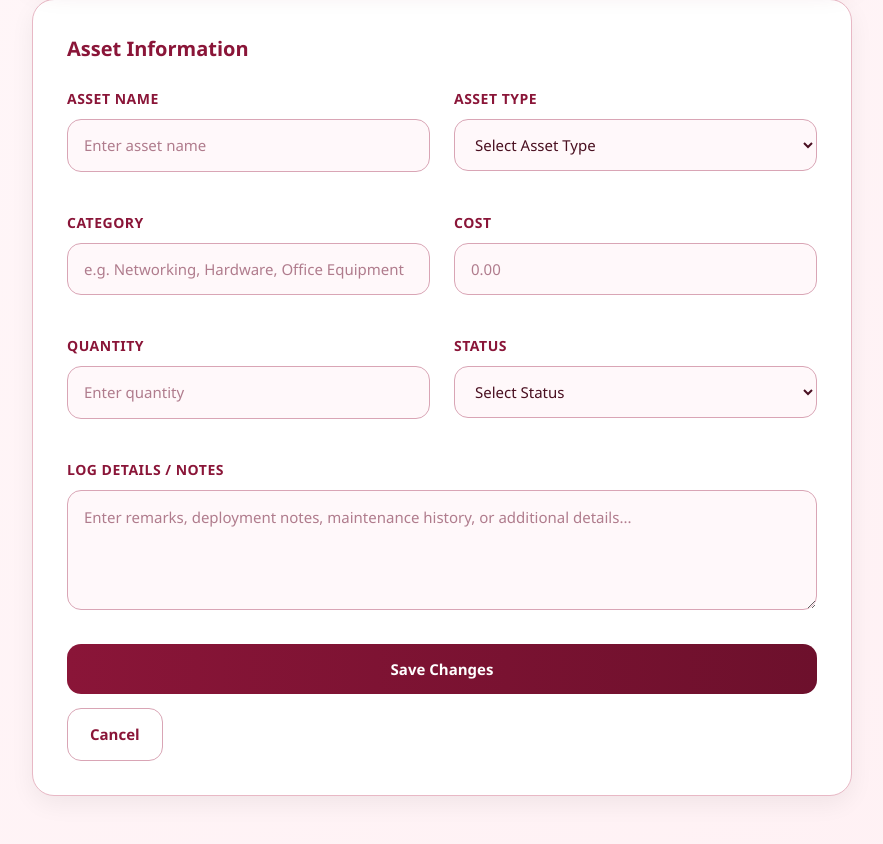
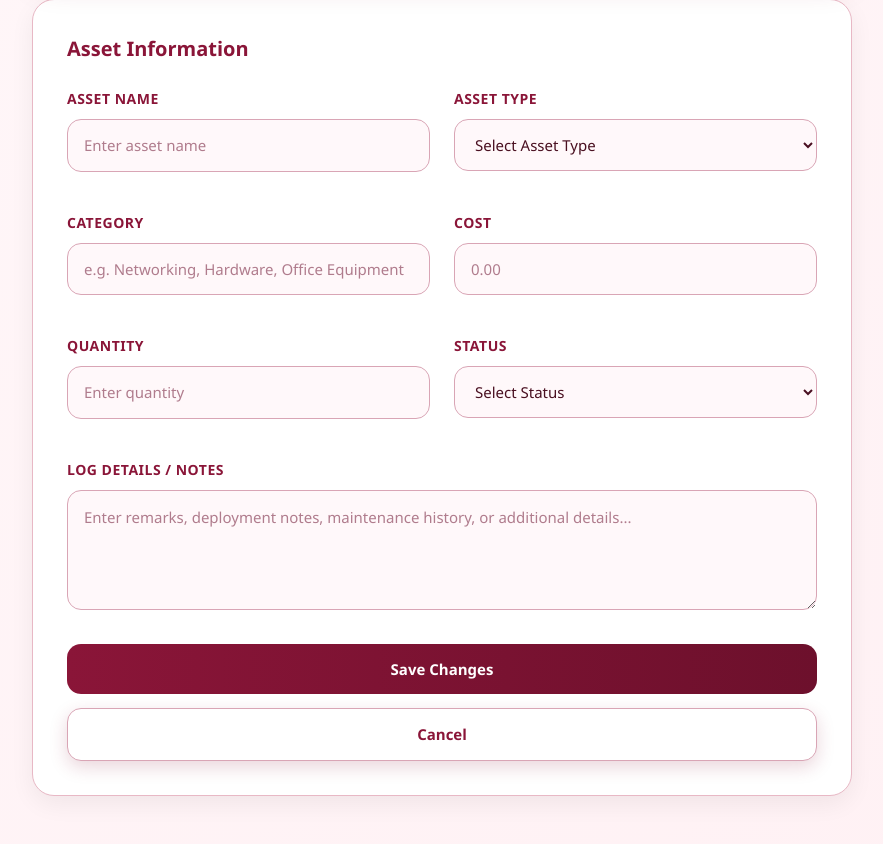
Before and after one commit to ryuzaki29/ASSET, a Django app: template assets/templates/assets/edit_asset.html in a window 1280 px wide. Shown: the part 324-1168 px from the top of the page, without its empty margins (198-1081 px from the left). Run offline with Django 5.2, Linux system fonts and the light colour scheme; the template is opened without the code that fills it, so the values that code supplies are empty.

Commit message:
changes cancel button width

```diff
--- a/assets/templates/assets/edit_asset.html
+++ b/assets/templates/assets/edit_asset.html
@@ -173,6 +173,8 @@
         background: white;
         border: 1px solid #d9a5b5;
         color: #8a1538;
+        box-shadow: 0 6px 18px rgba(138, 21, 56, 0.18);
+        width: 100%;
     }
 
     .btn-secondary:hover {
```
